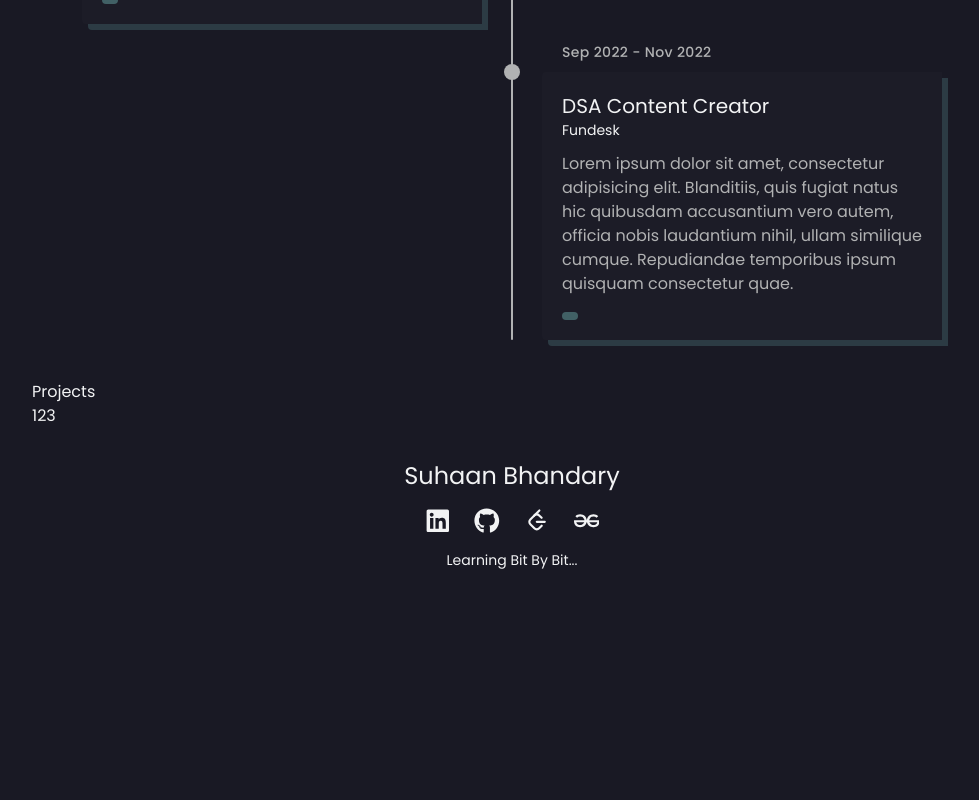
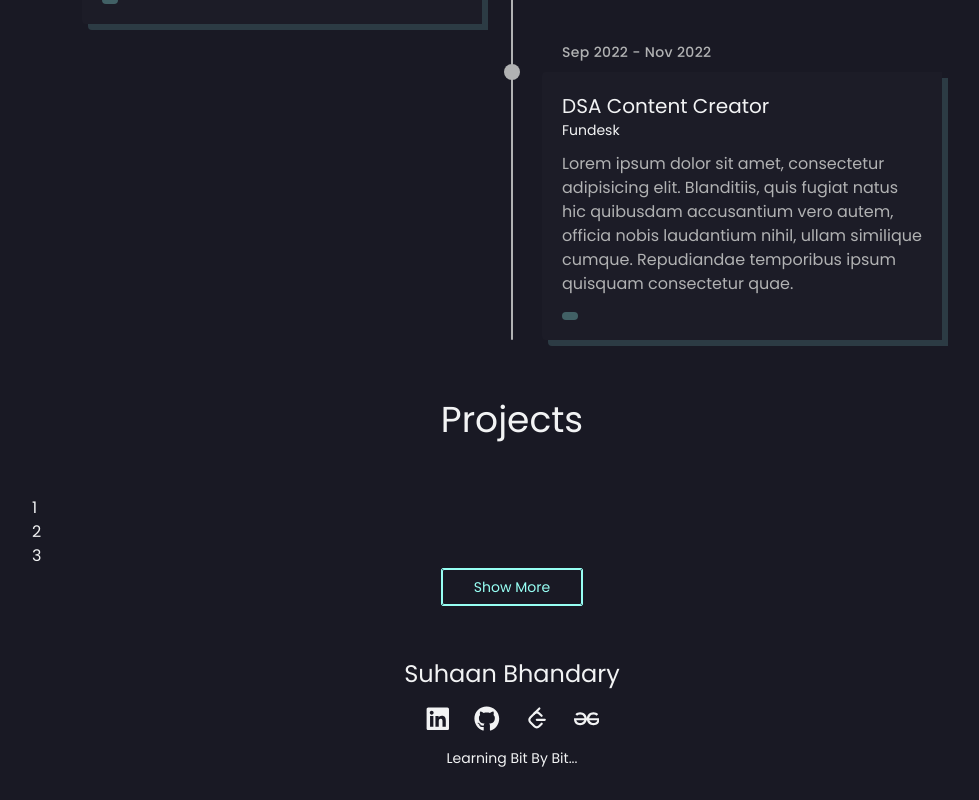
Before and after one commit to Suhaan-Bhandary/Suhaan-Portfolio-2023, a Next.js app: page / in a window 1280 px wide. Shown: the part 2506-3306 px from the top of the page, without its empty margins (128-1107 px from the left). Before the commit the page ends 3108 px from the top, so only its background shows below. Built offline with nearby package versions, Linux system fonts and the light colour scheme.

Commit message:
feat: Added a simple starting structure for the project section

```diff
--- a/app/@projects/page.tsx
+++ b/app/@projects/page.tsx
@@ -1,17 +1,33 @@
+import ShowMoreProjectsButton from "@/components/ShowMoreProjectsButton";
+import { projects } from "@/constants/projects";
 import Link from "next/link";
+
+const PROJECTS_TO_SHOW_IN_BIG = 3;
 
 export default function Projects() {
   return (
-    <div>
-      <h1>Projects</h1>
+    <div className="py-5">
+      <h2 className="mb-6 md:mb-14 text-4xl text-center">Projects</h2>
 
       <div>
-        {[1, 2, 3].map((project) => (
-          <Link key={project} href={`/project/${project}`}>
-            {project}
-          </Link>
+        {projects.slice(0, PROJECTS_TO_SHOW_IN_BIG).map(({ project }) => (
+          <div key={project}>
+            <p>{project}</p>
+          </div>
         ))}
       </div>
+
+      <ShowMoreProjectsButton>
+        <div>
+          {projects
+            .slice(PROJECTS_TO_SHOW_IN_BIG, projects.length)
+            .map(({ project }) => (
+              <Link key={project} href={`/project/${project}`} scroll={false}>
+                <p>{project}</p>
+              </Link>
+            ))}
+        </div>
+      </ShowMoreProjectsButton>
     </div>
   );
 }
--- /dev/null
+++ b/components/ShowMoreProjectsButton.tsx
@@ -0,0 +1,29 @@
+"use client";
+
+import { useState } from "react";
+
+export default function ShowMoreProjectsButton({
+  children,
+}: {
+  children: React.ReactNode;
+}) {
+  const [isShowMoreActive, setIsShowMoreActive] = useState(false);
+
+  const toogleIsShowMoreActive = () => {
+    setIsShowMoreActive((state) => !state);
+  };
+
+  return (
+    <div>
+      {isShowMoreActive ? children : null}
+
+      <button
+        onClick={toogleIsShowMoreActive}
+        className="relative block border px-8 py-2 mx-auto text-sm border-accent-400 text-accent-400 rounded-sm w-fit"
+      >
+        <div className="absolute hover:scale-x-[0.95] hover:scale-y-[0.8] left-0 right-0 top-0 bottom-0 border border-accent-400 text-accent-400 rounded-sm transition-transform duration-200"></div>
+        {isShowMoreActive ? "Show Less" : "Show More"}
+      </button>
+    </div>
+  );
+}
--- /dev/null
+++ b/constants/projects.ts
@@ -0,0 +1,17 @@
+export const projects = [
+  {
+    project: "1",
+  },
+  {
+    project: "2",
+  },
+  {
+    project: "3",
+  },
+  {
+    project: "4",
+  },
+  {
+    project: "5",
+  },
+];
```
